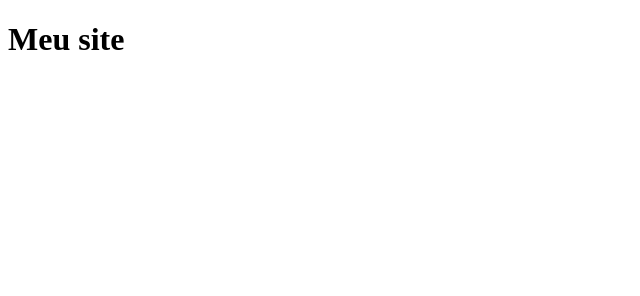
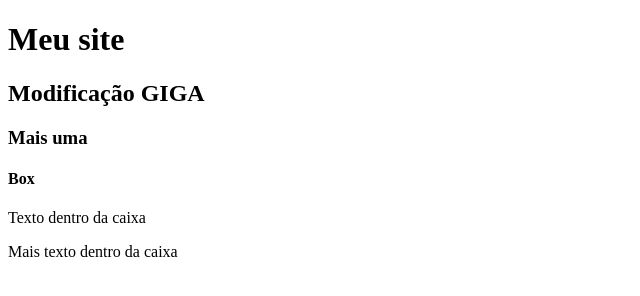
Before and after one commit to Chain60062/tutorial-github, a plain HTML site: page index.html in a window 1280 px wide. Shown: the whole page, without its empty margins (0-640 px from the left). Drawn offline with Linux system fonts and the light colour scheme.

Commit message:
commit 2 na epic

```diff
--- a/index.html
+++ b/index.html
@@ -7,5 +7,13 @@
 </head>
 <body>
     <h1>Meu site</h1>
+    <h2>Modificação GIGA</h2>
+    <h3>Mais uma</h3>
+
+    <div class="box">
+        <h4>Box</h4>
+        <p>Texto dentro da caixa</p>
+        <p>Mais texto dentro da caixa</p>
+    </div>
 </body>
 </html>
```
Also changed, not shown: 1 other file.
